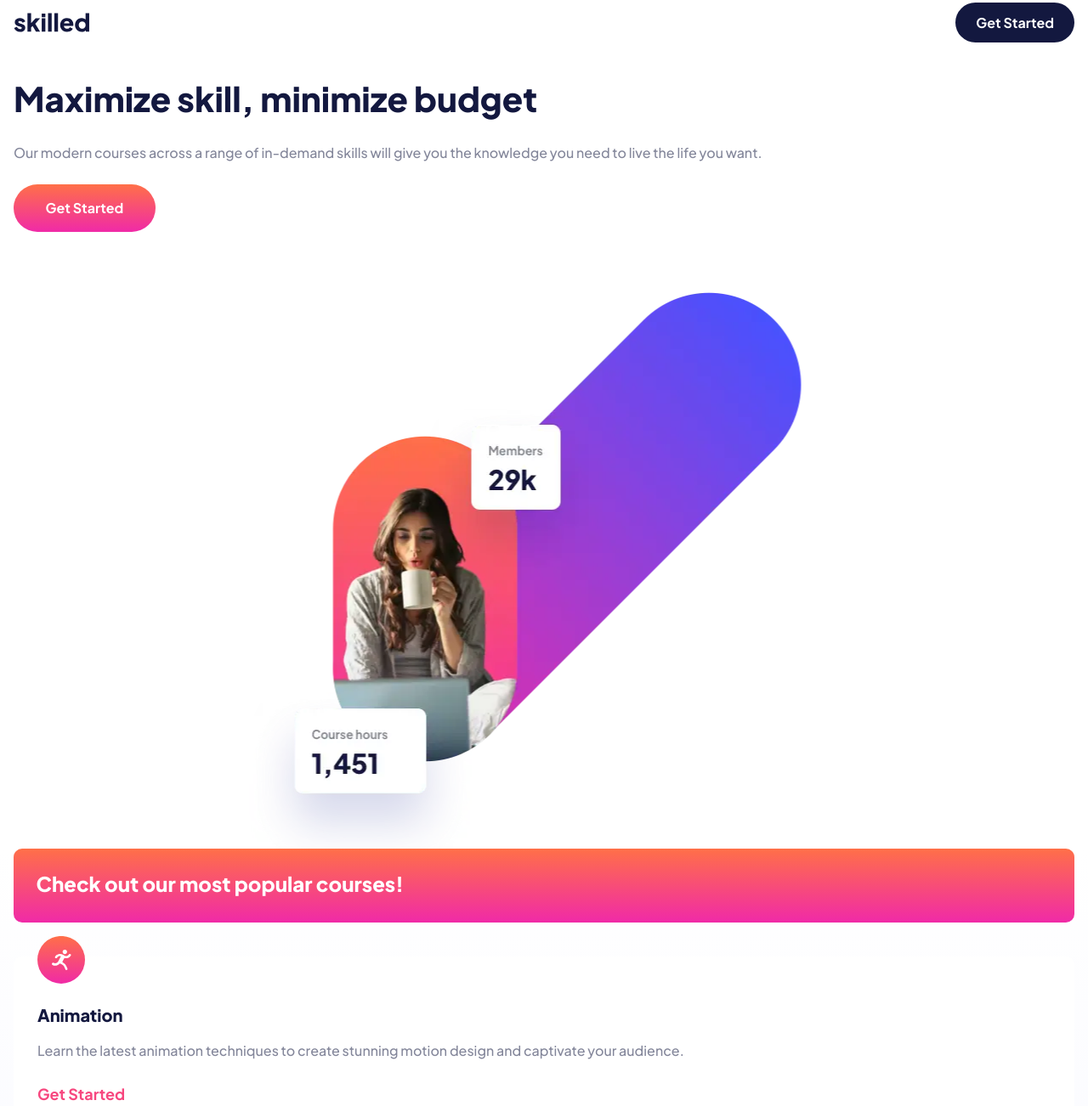
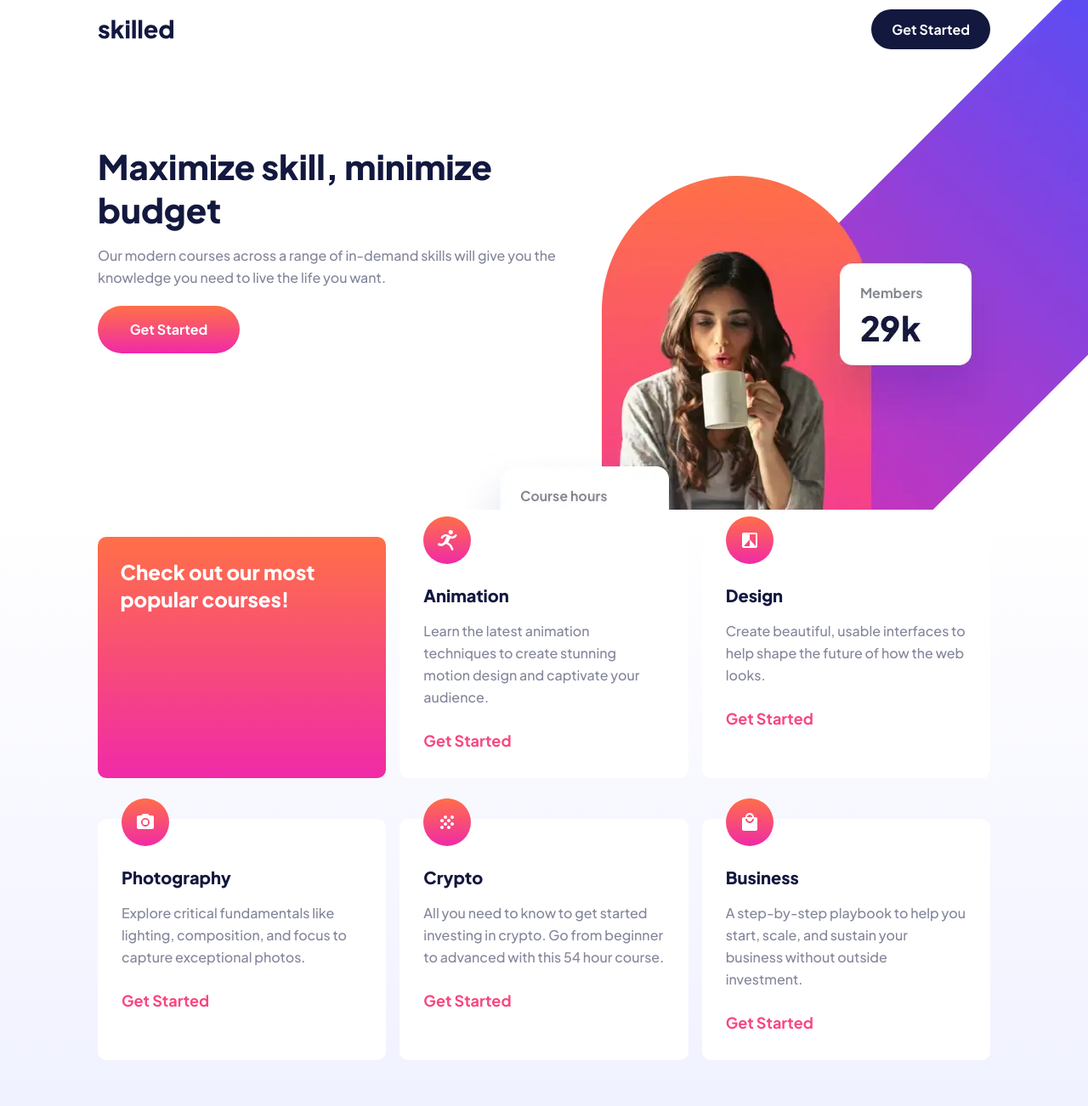
Before and after one commit to solvman/skilled-elearning-landing-page, a plain HTML site: page index.html in a window 1280 px wide. Shown: the part 13-1315 px from the top of the page at 85% size. Drawn offline with Linux system fonts and the light colour scheme.

Commit message:
Complete tablet layout

```diff
--- a/index.html
+++ b/index.html
@@ -14,14 +14,12 @@
   </head>
   <body>
     <header>
-      <div class="header content flex-group">
+      <div class="content">
+        <div class="header flex-group">
           <img src="./assets/logo-dark.svg" alt="skilled logo" class="logo" />
           <button class="button button--primary">Get Started</button>
         </div>
-    </header>
-    <main>
-      <section>
-        <div class="content hero">
+        <div class="hero">
           <h1 class="hero__title">Maximize skill, minimize budget</h1>
           <p class="hero__body">
             Our modern courses across a range of
@@ -31,7 +29,7 @@
           <button class="button button--secondary">Get Started</button>
           <picture>
             <source
-              media="(min-width: 1440px)"
+              media="(min-width: 900px)"
               srcset="
                 ./assets/image-hero-desktop.webp    1x,
                 ./assets/image-hero-desktop@2x.webp 2x
@@ -39,7 +37,7 @@
               type="image/webp"
             />
             <source
-              media="(min-width: 1440px)"
+              media="(min-width: 900px)"
               srcset="
                 ./assets/image-hero-desktop.png    1x,
                 ./assets/image-hero-desktop@2x.png 2x
@@ -47,7 +45,7 @@
               type="image/png"
             />
             <source
-              media="(min-width: 768px)"
+              media="(min-width: 700px)"
               srcset="
                 ./assets/image-hero-tablet.webp    1x,
                 ./assets/image-hero-tablet@2x.webp 2x
@@ -55,7 +53,7 @@
               type="image/webp"
             />
             <source
-              media="(min-width: 768px)"
+              media="(min-width: 700px)"
               srcset="
                 ./assets/image-hero-tablet.png    1x,
                 ./assets/image-hero-tablet@2x.png 2x
@@ -84,9 +82,12 @@
             />
           </picture>
         </div>
-      </section>
+      </div>
+    </header>
+    <main>
       <section>
-        <div class="content tiles">
+        <div class="content">
+          <div class="tiles">
             <div class="tile tile--cta">
               <p class="tile__heading--cta">
                 Check out our most popular courses!
@@ -127,10 +128,11 @@
             <div class="tile" data-type="business">
               <p class="tile__heading">Business</p>
               <p class="tile__body">
-              A step-by-step playbook to help you start, scale, and sustain your
-              business without outside investment.
+                A step-by-step playbook to help you start, scale, and sustain
+                your business without outside investment.
               </p>
               <p class="tile__link"><a href="#">Get Started</a></p>
+            </div>
           </div>
         </div>
       </section>
--- a/style.css
+++ b/style.css
@@ -9,6 +9,7 @@
   --color-secondary-800: hsla(341, 91.7%, 62.4%, 1);
   --color-secondary-400: hsla(341, 100%, 82.7%, 1);
   --color-neutral-100: hsla(0, 0%, 100%, 1);
+  --color-hsl-shadow: 233, 92%, 29%;
 
   /* Gradients */
 
@@ -22,7 +23,7 @@
     hsla(13, 100%, 64.1%, 1) 0%,
     hsla(322, 86.8%, 55.3%, 1) 100%
   );
-  --gradeint-background: linear-gradient(
+  --gradient-background: linear-gradient(
     to bottom,
     var(--color-neutral-100),
     hsla(234, 100%, 97%, 1)
@@ -31,7 +32,6 @@
 
   /* Shadows */
 
-  --color-hsl-shadow: 233, 92%, 29%;
   --shadow--s: 0 25 50 0 hsla(var(--color-hsl-shadow), 0.0441);
 
   /* Font styles  */
@@ -106,15 +106,18 @@ body {
   line-height: var(--line-height--xs);
   color: var(--color-primary-400);
   background-color: var(--color-neutral-100);
+  /* overflow: hidden; */
 }
 
 header {
+  position: relative;
   padding-top: 1em;
+  overflow: hidden;
 }
 
 main section:last-of-type {
   padding-bottom: 4rem;
-  background-image: var(--gradeint-background);
+  background-image: var(--gradient-background);
 }
 
 footer {
@@ -172,8 +175,9 @@ a:is(:hover, :focus) {
 }
 
 .content {
-  padding: 0 1rem;
-  overflow: hidden;
+  margin-inline: auto;
+  max-width: 1160px;
+  padding: 0 4.3%;
 }
 
 .logo {
@@ -198,6 +202,7 @@ a:is(:hover, :focus) {
   left: 50%;
   transform: translateX(-50%);
 }
+
 .tiles {
   margin-top: -1.4em;
   display: grid;
@@ -206,7 +211,7 @@ a:is(:hover, :focus) {
 
 .tile {
   position: relative;
-  margin-top: 1.5em;
+  margin-top: 32px;
   padding: 1.75em;
   padding-bottom: 1.9em;
   border-radius: 0.625em;
@@ -267,3 +272,45 @@ a:is(:hover, :focus) {
   padding: 1.55em 1.65em 1.875em;
   background-image: var(--gradient-secondary);
 }
+
+/* Media queries */
+
+@media (min-width: 700px) {
+  header {
+    padding-top: 1.5em;
+    padding-bottom: 7em;
+  }
+
+  .hero {
+    padding: 4.5em 0;
+    width: 58%;
+  }
+
+  .hero__body {
+    padding: 1em 0 1.25em;
+  }
+
+  .hero__img {
+    position: absolute;
+    top: -120px;
+    left: auto;
+    right: -300px;
+    transform: none;
+    z-index: -1;
+  }
+
+  .tiles {
+    margin: 0;
+    grid-template-columns: repeat(2, 1fr);
+  }
+
+  .tile--cta {
+    margin-top: 32px;
+  }
+}
+
+@media (min-width: 900px) {
+  .tiles {
+    grid-template-columns: repeat(3, 1fr);
+  }
+}
```
Lines whose indentation alone changed are shown as unchanged.
